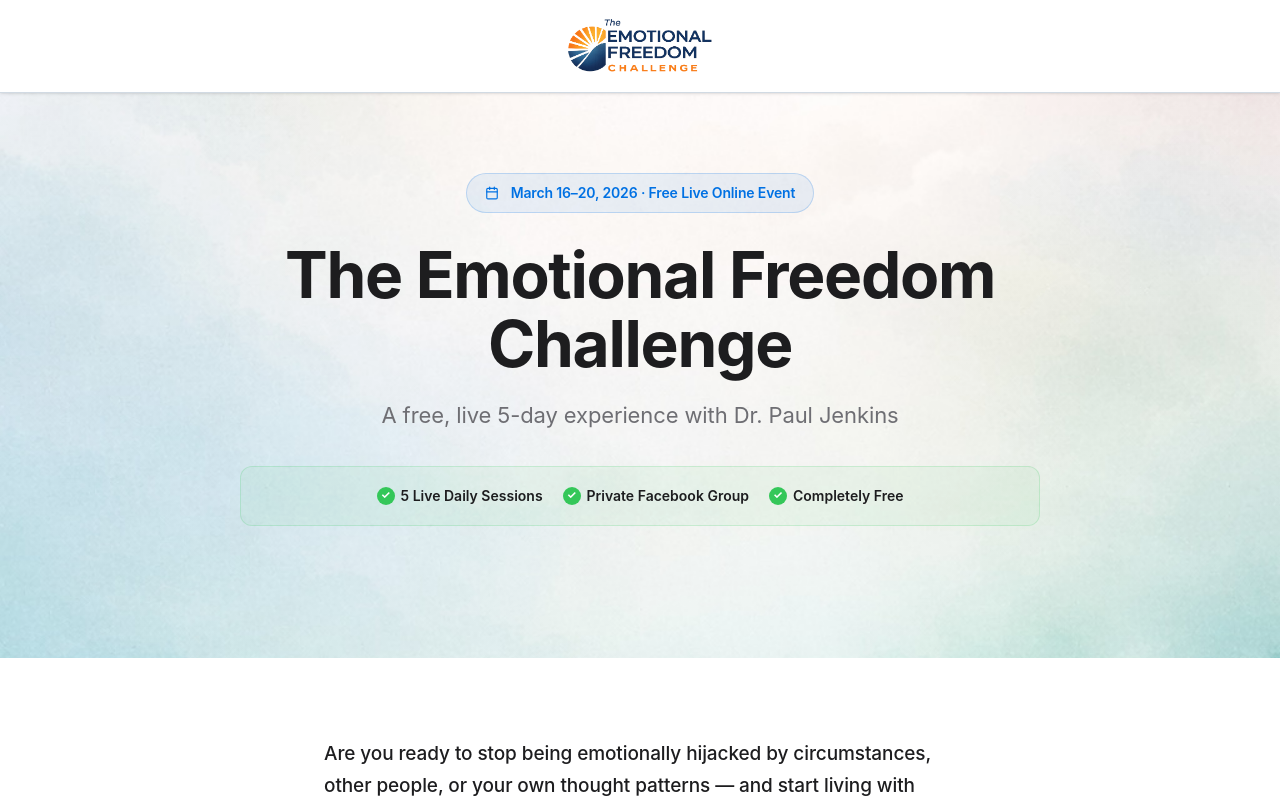
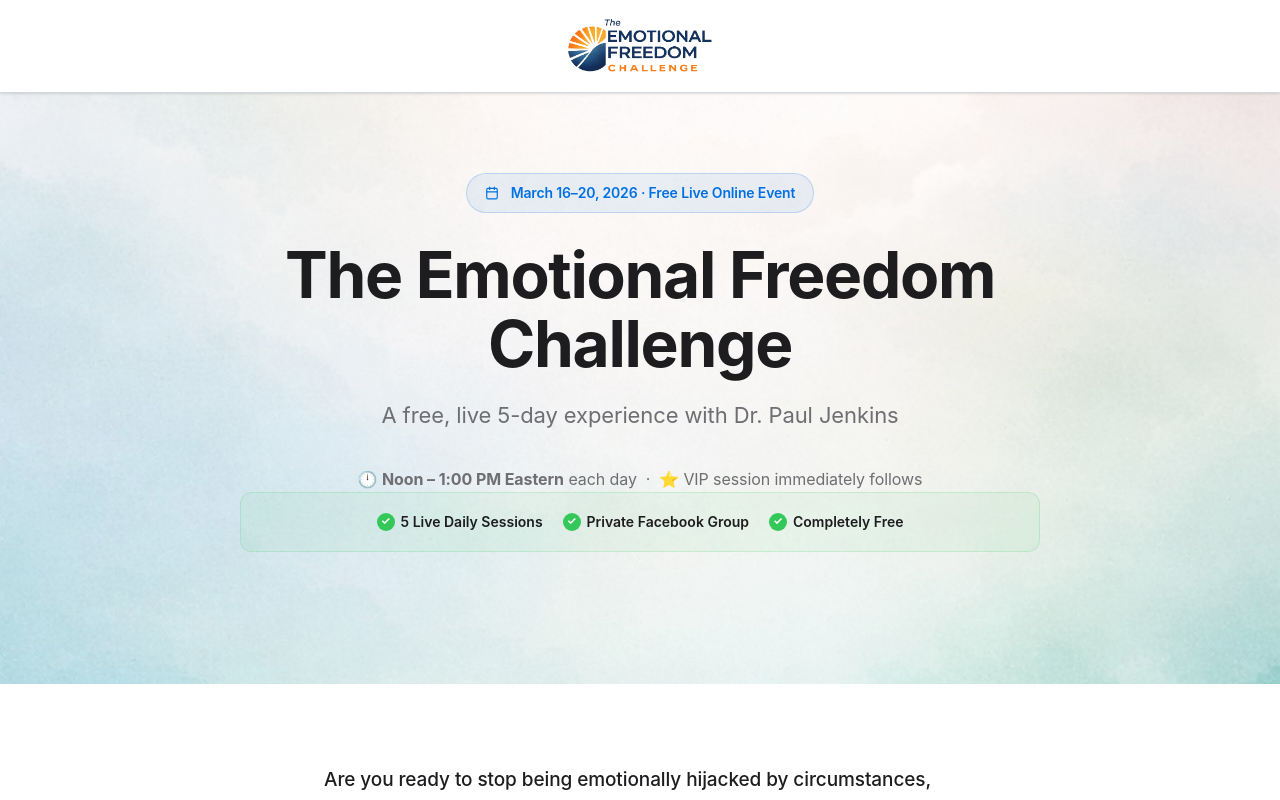
Before and after one commit to rbradshaw9/emotionalfreedomchallenge, a Next.js app: page / in a window 1280 px wide. Shown: the top 800 px of the page. Built offline with nearby package versions, Linux system fonts and the light colour scheme.

Commit message:
content: add schedule line to main page hero section

```diff
--- a/app/(main)/page.tsx
+++ b/app/(main)/page.tsx
@@ -24,6 +24,9 @@
           </h1>
           <p className="v2-subhead">
             A free, live 5-day experience with Dr. Paul Jenkins
+          </p>
+          <p style={{ textAlign: 'center', fontSize: '16px', color: 'var(--v2-muted)', marginTop: '8px', marginBottom: '0' }}>
+            🕛 <strong>Noon – 1:00 PM Eastern</strong> each day &nbsp;·&nbsp; ⭐ VIP session immediately follows
           </p>
 
           <div className="v2-trust-bar">
```
